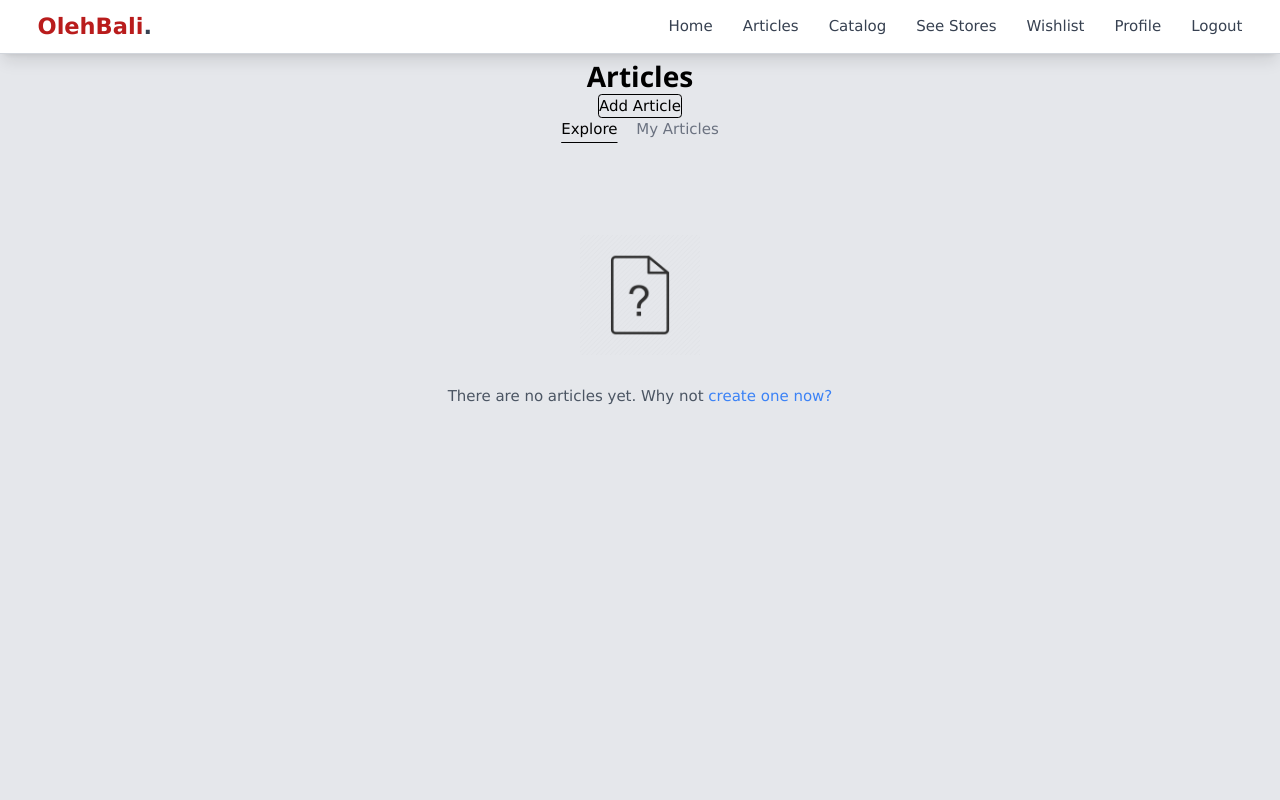
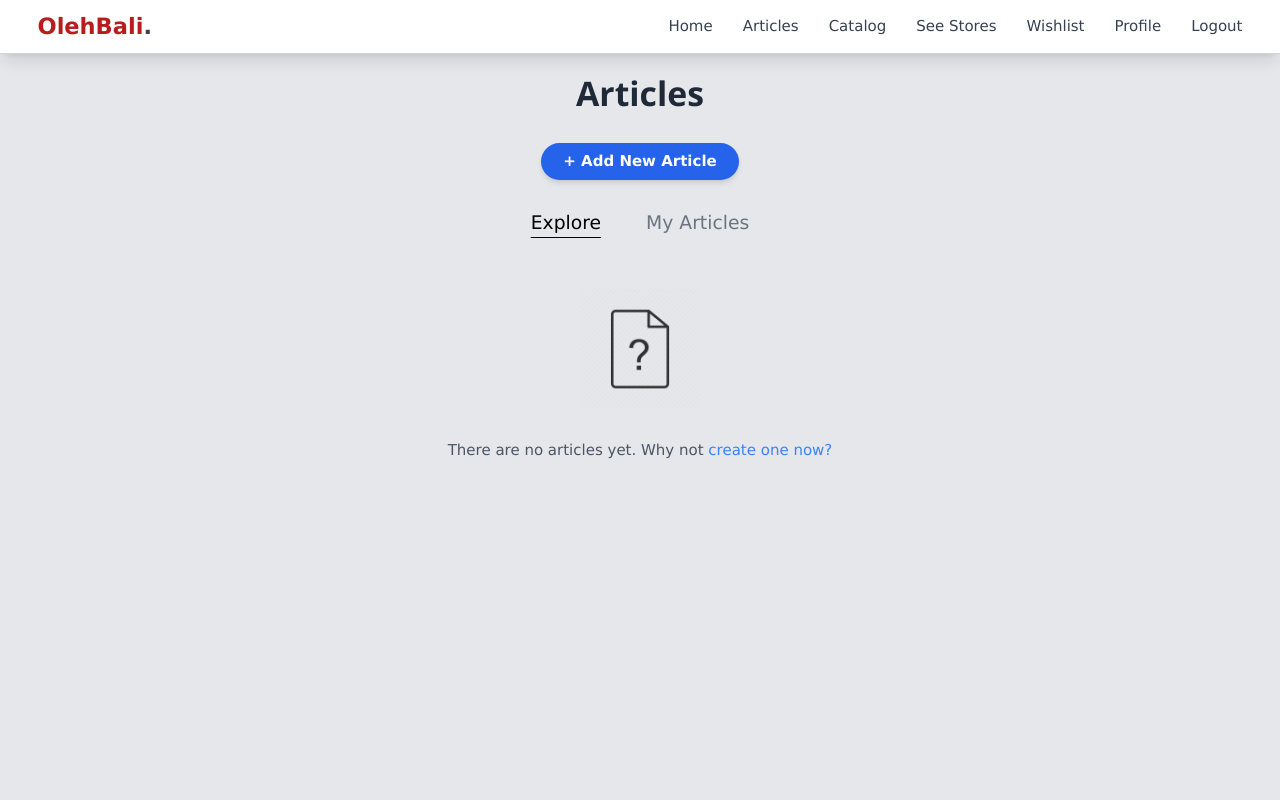
Before and after one commit to B11-PBP-2024/oleh-bali, a Django app: page /article/ in a window 1280 px wide. Run offline with Django 5.2, Linux system fonts and the light colour scheme; the visitor is signed in with stand-in values (Sample User, id 1); data comes from the database, SQL or seed files in the repository; data that the repository does not hold is empty; some libraries are stand-ins or nearby versions.

Commit message:
add responsiveness and AJAX implementation

```diff
--- a/article/templates/article_page.html
+++ b/article/templates/article_page.html
@@ -5,90 +5,191 @@
 {% endblock meta %}
 {% block content %}
 {% include 'navbar_buyer.html' %}
-<div class="flex flex-col content-center items-center pt-16 w-full bg-gray-200 min-h-screen">
-    <h1 class="text-3xl font-bold w-max">Articles</h1>
-    <a href="{% url 'article:create_article' %}" class="border border-black rounded w-max hover:bg-gray-300">Add Article</a>
-    <div class="flex gap-3 justify-center items-center w-full">
-        <button id="exploreBtn"  class=" px-1  underline-offset-8 transition-all duration-200 ">Explore</button>
-        <button  id="myArticleBtn" class=" px-1 underline-offset-8 transition-all duration-200 text-gray-500">My Articles</button>
+<div class="flex flex-col content-center items-center pt-20 w-full bg-gray-200 min-h-screen">
+    <!-- Judul Halaman -->
+    <h1 class="text-3xl sm:text-4xl font-bold text-gray-800 mb-8 text-center">Articles</h1>
+
+    <!-- Tombol Add Article -->
+    <a href="{% url 'article:create_article' %}"
+        class="mb-6 px-6 py-2 rounded-full bg-blue-600 text-white font-semibold shadow-md hover:bg-blue-700 transition-colors duration-200">
+        + Add New Article
+    </a>
+
+    <!-- Tombol Explore dan My Articles -->
+    <div class="flex  gap-4 justify-center items-center w-full mb-6 ">
+        <!-- Explore Button -->
+        <button id="exploreBtn" class="px-4 py-2 text-lg sm:text-xl font-medium underline-offset-8 transition-all duration-200 hover:underline">
+            Explore
+        </button>
+        <!-- My Articles Button -->
+        <button id="myArticleBtn" class="px-4 py-2 text-lg sm:text-xl font-medium underline-offset-8 transition-all duration-200 hover:underline text-gray-500">
+            My Articles
+        </button>
     </div>
-    {% if articles %}
-    <article class="grid grid-cols-1 gap-6 w-1/2 mt-6 px-4 ">
-        {% for article in articles %}
+
+    <!-- Kontainer untuk Article Cards -->
+    <div id="article_entry_cards" class="grid grid-cols-1 sm:grid-cols-2 lg:grid-cols-3 gap-6 w-11/12 sm:w-10/12 lg:w-8/12 px-4">
+        <!-- Articles akan dimuat di sini secara dinamis melalui JavaScript -->
+    </div>
+</div>
+
+
+<script>
+    // Function to save the current tab state in Local Storage
+    function saveState(selectedTab) {
+        localStorage.setItem('selectedTab', selectedTab);
+    }
+
+    // Function to load the saved state from Local Storage
+    function loadState() {
+        return localStorage.getItem('selectedTab');
+    }
+
+    // Function to display the correct tab based on the selected state
+    function displayTab(selectedTab) {
+        const exploreBtn = document.getElementById('exploreBtn');
+        const myArticleBtn = document.getElementById('myArticleBtn');
+
+        if (selectedTab === 'myArticles') {
+            myArticleBtn.classList.add('underline');
+            exploreBtn.classList.remove('underline');
+            myArticleBtn.classList.remove('text-gray-500');
+            exploreBtn.classList.add('text-gray-500');
+            refreshMoodEntries()
+        } else {
+            exploreBtn.classList.add('underline');
+            myArticleBtn.classList.remove('underline');
+            exploreBtn.classList.remove('text-gray-500');
+            myArticleBtn.classList.add('text-gray-500');
+            // Load All Articles
+            refreshMoodEntries();  // You can define this function to load all articles
+        }
+    }
+
+    // On page load, set the tab state from Local Storage
+    document.addEventListener('DOMContentLoaded', function() {
+        const savedState = loadState();
+        if (savedState) {
+            displayTab(savedState);
+        } else {
+            displayTab('explore');  // Default tab
+        }
+
+        // Add event listeners for both buttons
+        document.getElementById('exploreBtn').addEventListener('click', function() {
+            saveState('explore');
+            displayTab('explore');
+        });
+
+        document.getElementById('myArticleBtn').addEventListener('click', function() {
+            saveState('myArticles');
+            displayTab('myArticles');
+        });
+    });
+
+    document.addEventListener('DOMContentLoaded', function() {
+        // Select the buttons
+        const exploreBtn = document.getElementById('exploreBtn');
+        const myArticleBtn = document.getElementById('myArticleBtn');
+
+        // Initial state (underline Explore by default)
+
+
+        // Add event listeners for both buttons
+        exploreBtn.addEventListener('click', function() {
+            exploreBtn.classList.add('underline');
+            myArticleBtn.classList.remove('underline');
+            myArticleBtn.classList.add('text-gray-500');
+            exploreBtn.classList.remove('text-gray-500');
+            refreshMoodEntries()
+        });
+
+        myArticleBtn.addEventListener('click', function() {
+            myArticleBtn.classList.add('underline');
+            exploreBtn.classList.remove('underline');
+            exploreBtn.classList.add('text-gray-500');
+            myArticleBtn.classList.remove('text-gray-500');
+            refreshMoodEntries()
+        });
+    });
+
+    async function getAllArticles(params) {
+        return fetch("{% url 'article:json_all_article' %}").then(((res) => res.json()))
+    }
+
+    async function getUserArticles(params) {
+        return fetch("{% url 'article:json_user_article' %}").then(((res) => res.json()))
+    }
+
+    async function refreshMoodEntries() {
+
+        document.getElementById("article_entry_cards").innerHTML = "";
+    document.getElementById("article_entry_cards").className = "";
+    const myArticleBtn = document.getElementById('myArticleBtn');
+    let isUser = myArticleBtn.classList.contains('underline');
+    let articleEntries;
+    if(isUser) {
+        articleEntries = await getUserArticles()
+    } else {
+        articleEntries = await getAllArticles();
+    }
+    let htmlString = "";
+    let classNameString = "";
+
+    if (articleEntries.length === 0) {
+        classNameString = "flex flex-col items-center justify-center p-6";
+        htmlString = `
+            <img src="{% static 'image/not-found.webp' %}" alt="Not Found" class="w-32 h-32 mb-4"/>
+            <p class="text-center text-gray-600 mt-4">There are no articles yet. Why not
+                <a href="{% url 'article:create_article' %}" class="text-blue-500 hover:text-blue-700 hover:underline">create one now?</a>
+            </p>
+        `;
+    } else {
+        classNameString = "grid grid-cols-1 gap-6 w-1/2 mt-6 px-4"
+
+
+        articleEntries.forEach((article) => {
+            htmlString += `
             <div class="flex flex-col justify-between p-6 rounded-lg bg-white shadow-md border border-gray-200 hover:shadow-xl transition-shadow duration-300 gap-4">
                 <!-- Header Card dengan Info User -->
-            <div class="flex flex-row items-center justify-between gap-5">
-                <div class="flex flex-row items-center justify-start gap-5">
+                <div class="flex flex-col md:flex-row items-center justify-between gap-5">
+                    <div class="flex flex-col md:flex-row items-center justify-start gap-5">
                         <img src="https://cdn.pixabay.com/photo/2015/10/05/22/37/blank-profile-picture-973460_960_720.png" alt="" class="h-9 rounded rounded-full">
-                    <p class="text-gray-700 font-semibold">{{ article.user.username }}</p>
-                    <p class="text-sm text-gray-500">{{ article.time }}</p>
-                </div>
-                {% if article.user == user %}
+                        <p class="text-gray-700 font-semibold"> ${article.user.username}</p>
+                        <p class="text-sm text-gray-500">${article.time}</p>
+                    </div>`
+            if(isUser) {
+                htmlString+= `
                 <div class="flex flex-row justify-end gap-3">
-                    <a href="{% url 'article:edit_article' article.pk %}"
+                    <a href="edit/${article.id}"
                         class="px-4 py-2 rounded-md bg-blue-500 text-white text-sm font-semibold hover:bg-blue-600 transition-colors duration-200">
                         Edit
                     </a>
-                    <a href="{% url 'article:delete_article' article.pk %}"
+                    <a href="delete/${article.id}"
                         class="px-4 py-2 rounded-md bg-red-500 text-white text-sm font-semibold hover:bg-red-600 transition-colors duration-200">
                         Delete
                     </a>
                 </div>
-            {% endif %}
+                `
+            }
+            htmlString+=`
                 </div>
 
                 <!-- Konten Artikel -->
                 <div class="flex flex-col gap-3">
-                <p class="font-bold text-lg text-gray-900 text-center">{{ article.title }}</p>
-                <img src="{{article.img}}" alt="">
+                    <p class="font-bold text-lg text-gray-900 text-center">${article.title}</p>
                     <p class="text-gray-800 break-words whitespace-pre-line text-justify">
-                    {{ article.text }}
+                        ${article.text}
                     </p>
                 </div>
+            </div>
+            `;
+        });
+    }
 
-        </div>
-
-        {% endfor %}
-        {% else %}
-        <div class="flex flex-col items-center justify-center min-h-[24rem] p-6">
-            <img src="{% static 'image/not-found.webp' %}" alt="Not Found" class="w-32 h-32 mb-4"/>
-            <p class="text-center text-gray-600 mt-4">There are no articles yet. Why not
-            <a href="{% url 'article:create_article' %}" class="text-blue-500 hover:text-blue-700 hover:underline">create one now?</a>
-            </p>
-        </div>
-        {% endif %}
-    </article>
-
-
-</div>
-
-<script>
-    document.addEventListener('DOMContentLoaded', function() {
-        // Select the buttons
-        const exploreBtn = document.getElementById('exploreBtn');
-        const myArticlesBtn = document.getElementById('myArticleBtn');
-
-        // Initial state (underline Explore by default)
-        exploreBtn.classList.add('underline');
-
-        // Add event listeners for both buttons
-        exploreBtn.addEventListener('click', function() {
-            exploreBtn.classList.add('underline');
-            myArticlesBtn.classList.remove('underline');
-            myArticlesBtn.classList.add('text-gray-500');
-            exploreBtn.classList.remove('text-gray-500');
-        });
-
-        myArticlesBtn.addEventListener('click', function() {
-            myArticlesBtn.classList.add('underline');
-            exploreBtn.classList.remove('underline');
-            exploreBtn.classList.add('text-gray-500');
-            myArticlesBtn.classList.remove('text-gray-500');
-        });
-    });
-
-    async function getArticles(params) {
-
+    document.getElementById("article_entry_cards").className = classNameString;
+    document.getElementById("article_entry_cards").innerHTML = htmlString;
 }
+refreshMoodEntries()
 </script>
 {% endblock content %}
--- a/article/views.py
+++ b/article/views.py
@@ -2,16 +2,14 @@ from django.shortcuts import render,redirect
 from django.contrib.auth.decorators import login_required
 from article.models import ArticleEntry
 from article.forms import ArticleEntryForm
-from django.http import HttpResponse, HttpResponseRedirect
+from django.http import HttpResponse, HttpResponseRedirect, JsonResponse
 from django.core import serializers
 from django.urls import reverse
 
 # Create your views here.
 
 def show_articles(request):
-    articles = ArticleEntry.objects.all()
     context = {
-        'articles':articles,
         'user':request.user}
     return render(request,"article_page.html",context)
 
@@ -30,13 +28,36 @@ def create_article(request):
 
 
 def json_all_article(request):
-    articles = ArticleEntry.objects.all()
-    return HttpResponse(serializers.serialize("json", articles), content_type="application/json")
+    articles = ArticleEntry.objects.select_related('user').all()
+    article_list = []
+    for article in articles:
+        article_data = {
+            'id': article.id,
+            'title': article.title,
+            'text': article.text,
+            'time': article.time.strftime("%B %d, %Y %H:%M"),
+            'user': {
+                'username': article.user.username
+            }
+        }
+        article_list.append(article_data)
+    return JsonResponse(article_list, safe=False)
 
 def json_user_article(request):
     articles = ArticleEntry.objects.filter(user=request.user)
-    return HttpResponse(serializers.serialize("json", articles), content_type="application/json")
-
+    article_list = []
+    for article in articles:
+        article_data = {
+            'id': article.id,
+            'title': article.title,
+            'text': article.text,
+            'time': article.time.strftime("%B %d, %Y %H:%M"),
+            'user': {
+                'username': article.user.username
+            }
+        }
+        article_list.append(article_data)
+    return JsonResponse(article_list, safe=False)
 
 def json_id_article(request,id):
     article = ArticleEntry.objects.filter(pk=id)
--- a/templates/navbar_buyer.html
+++ b/templates/navbar_buyer.html
@@ -1,34 +1,42 @@
-<nav class="fixed flex w-screen border-b border-gray-300 bg-white shadow-lg z-10 p-3 justify-between items-center px-10">
+<nav class="fixed flex flex-col md:flex-row w-screen border-b border-gray-300 bg-white shadow-lg z-10 p-3 justify-between items-center px-10">
     <!-- Logo atau Nama Website -->
-    <p class="text-2xl font-bold text-red-700">
+    <p class="text-2xl font-bold text-red-700 OlehBali" id="OlehBali">
         OlehBali<span class="text-gray-700">.</span>
     </p>
 
-    <!-- Links Menu -->
-    <div class="flex items-center gap-8">
+    <!-- Hamburger Icon (hidden on large screens) -->
+    <div class="lg:hidden">
+        <button id="navbar-toggle" class="text-gray-700 hover:text-red-700 focus:outline-none">
+            <!-- Hamburger SVG icon -->
+            <svg class="w-8 h-8" xmlns="http://www.w3.org/2000/svg" fill="none" viewBox="0 0 24 24" stroke="currentColor">
+                <path stroke-linecap="round" stroke-linejoin="round" stroke-width="2" d="M4 6h16M4 12h16m-7 6h7" />
+            </svg>
+        </button>
+    </div>
 
+    <!-- Links Menu (hidden on small screens) -->
+    <div id="navbar-menu" class="hidden lg:flex items-center gap-8">
         <a href="{% url 'main:show_main' %}" class="flex items-center text-gray-700 hover:text-red-700 transition-colors duration-200">
             Home
         </a>
 
         <a href="{% url 'article:show_articles' %}" class="flex items-center text-gray-700 hover:text-red-700 transition-colors duration-200">
-
             Articles
         </a>
 
-        <a href="" class="flex items-center text-gray-700 hover:text-red-700 transition-colors duration-200">
+        <a href="#" class="flex items-center text-gray-700 hover:text-red-700 transition-colors duration-200">
             Catalog
         </a>
 
-        <a href="" class="flex items-center text-gray-700 hover:text-red-700 transition-colors duration-200">
+        <a href="#" class="flex items-center text-gray-700 hover:text-red-700 transition-colors duration-200">
             See Stores
         </a>
 
-        <a href="" class="flex items-center text-gray-700 hover:text-red-700 transition-colors duration-200">
+        <a href="#" class="flex items-center text-gray-700 hover:text-red-700 transition-colors duration-200">
             Wishlist
         </a>
 
-        <a href="" class="flex items-center text-gray-700 hover:text-red-700 transition-colors duration-200">
+        <a href="#" class="flex items-center text-gray-700 hover:text-red-700 transition-colors duration-200">
             Profile
         </a>
 
@@ -36,4 +44,46 @@
             Logout
         </a>
     </div>
+
+    <!-- Links Menu for Mobile (shown when hamburger is clicked) -->
+    <div id="mobile-menu" class="lg:hidden hidden flex-col items-center gap-10 w-full bg-white py-4">
+        <a href="{% url 'main:show_main' %}" class="flex items-center text-gray-700 hover:text-red-700 transition-colors duration-200 py-3">
+            Home
+        </a>
+
+        <a href="{% url 'article:show_articles' %}" class="flex items-center text-gray-700 hover:text-red-700 transition-colors duration-200 py-3">
+            Articles
+        </a>
+
+        <a href="#" class="flex items-center text-gray-700 hover:text-red-700 transition-colors duration-200 py-3">
+            Catalog
+        </a>
+
+        <a href="#" class="flex items-center text-gray-700 hover:text-red-700 transition-colors duration-200 py-3">
+            See Stores
+        </a>
+
+        <a href="#" class="flex items-center text-gray-700 hover:text-red-700 transition-colors duration-200 py-3">
+            Wishlist
+        </a>
+
+        <a href="#" class="flex items-center text-gray-700 hover:text-red-700 transition-colors duration-200 py-3">
+            Profile
+        </a>
+
+        <a href="{% url 'main:logout_user' %}" class="flex items-center text-gray-700 hover:text-red-700 transition-colors duration-200 py-3">
+            Logout
+        </a>
+    </div>
 </nav>
+
+<script>
+    // JavaScript to toggle the mobile menu
+    const navbarToggle = document.getElementById('navbar-toggle');
+    const mobileMenu = document.getElementById('mobile-menu');
+    const OlehBali = document.getElementById('OlehBali')
+
+    navbarToggle.addEventListener('click', function() {
+        mobileMenu.classList.toggle('hidden');
+    });
+</script>
```
Also changed, not shown: article/templates/temp.html (added, +46 -0 lines). Lines whose indentation alone changed are shown as unchanged.
